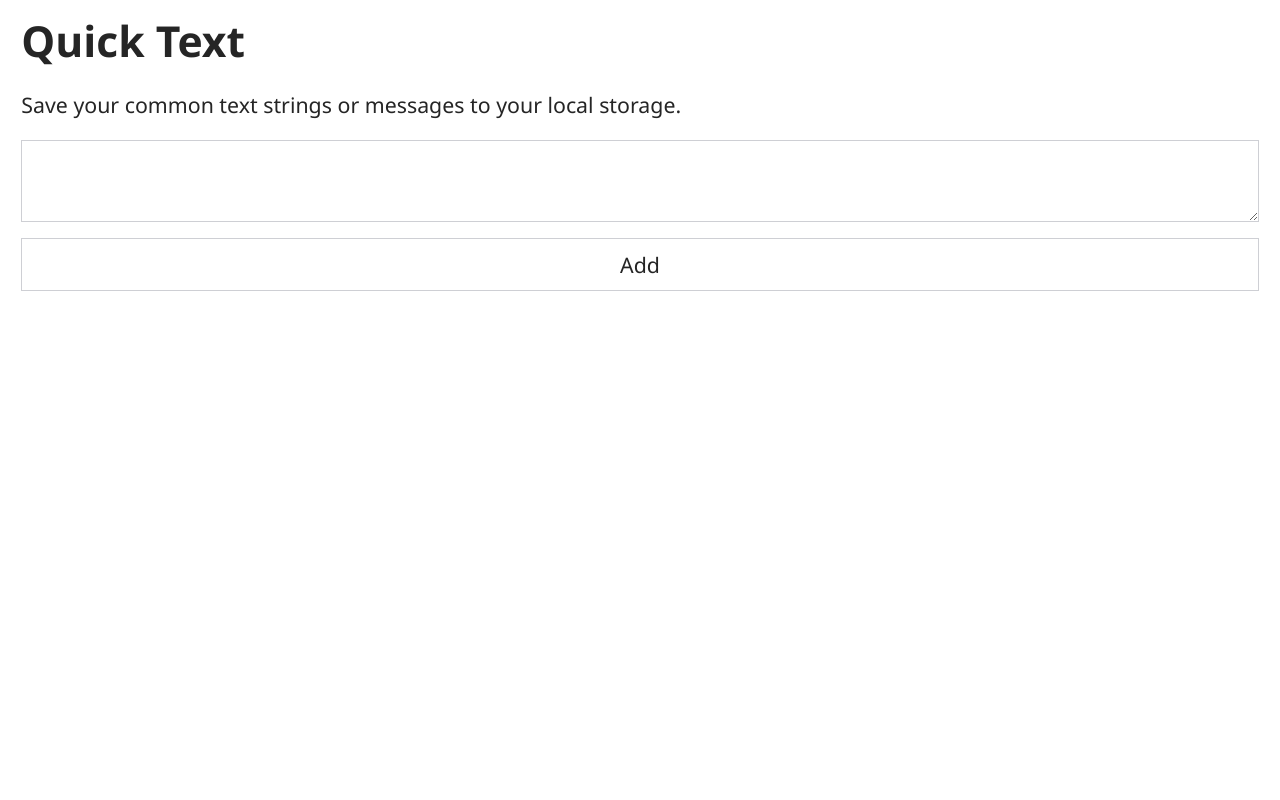
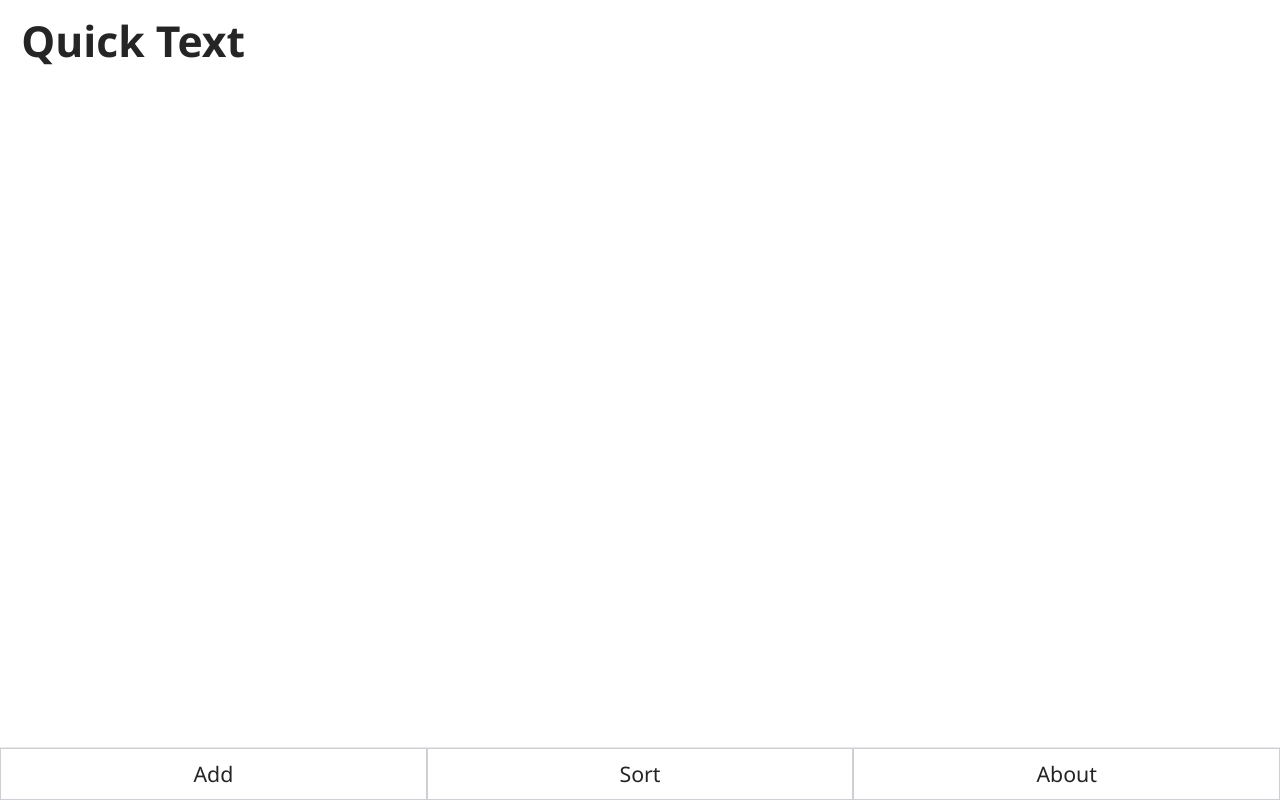
Before and after one commit to fuzzzerd/quicktext, a Vue app: page / in a window 1280 px wide. Built offline with nearby package versions, Linux system fonts and the light colour scheme.

Commit message:
chore: cleans up ui and introduce bottom bar

```diff
--- a/src/App.vue
+++ b/src/App.vue
@@ -1,5 +1,6 @@
 <script setup lang="ts">
-import TheWelcome from './components/QuickText.vue';
+import QuickText from './components/QuickText.vue';
+import BottomBar from './components/BottomBar.vue';
 </script>
 
 <template>
@@ -9,20 +10,21 @@ import TheWelcome from './components/QuickText.vue';
         <h1>Quick Text</h1>
       </div>
     </div>
-    <div class="row">
-      <div class="col col-large">
-        <p>Save your common text strings or messages to your local storage.</p>
-      </div>
-    </div>
   </header>
 
   <main class="container">
-    <TheWelcome />
+    <QuickText />
   </main>
+
+  <BottomBar />
 </template>
 
 <style scoped>
 h1 { margin: 0; }
 h2 { margin: 0; }
 h3 { margin: 0; }
+
+main {
+  padding-bottom: 52px;
+}
 </style>
--- a/src/assets/main.css
+++ b/src/assets/main.css
@@ -4,6 +4,10 @@
 
 body, p {
   margin: 0;
+}
+
+#app {
+  height:100vh;
 }
 
 :root {
--- /dev/null
+++ b/src/components/BottomBar.vue
@@ -0,0 +1,88 @@
+<script setup lang="ts">
+import { ref } from 'vue';
+import { useStringStore } from '@/stores/stringStore';
+
+const isAddPanelVisible = ref(false);
+const isAboutPanelVisible = ref(false);
+const stringModel = ref('');
+
+const stringStore = useStringStore();
+
+
+const toggleAddPanel = () => {
+  isAddPanelVisible.value = !isAddPanelVisible.value;
+};
+const toggleAboutPanel = () => {
+  isAboutPanelVisible.value = !isAboutPanelVisible.value;
+};
+
+function addMsg() {
+  stringStore.addQuickText(stringModel.value);
+  stringModel.value = '';
+  isAddPanelVisible.value = false;
+}
+
+</script>
+
+<template>
+  <div class="bottom-bar">
+    <button @click="toggleAddPanel">Add</button>
+    <button>Sort</button>
+    <button @click="toggleAboutPanel">About</button>
+  </div>
+
+  <div class="sliding-panel container" :class="{ visible: isAddPanelVisible }">
+    <div class="row">
+      <div class="col col-large">
+        <textarea type="text" name="msgAdd" v-model="stringModel"></textarea>
+      </div>
+    </div>
+    <div class="row">
+      <div class="col">
+        <input type="button" value="Add" @click="addMsg" />
+      </div>
+      <div class="col">
+        <input type="button" value="Cancel" @click="isAddPanelVisible = false" />
+      </div>
+    </div>
+  </div>
+  <div class="sliding-panel container" :class="{ visible: isAboutPanelVisible }">
+    <div class="row">
+      <div class="col col-large">
+        <p>Save your common text strings or messages to your local storage.</p>
+      </div>
+    </div>
+  </div>
+</template>
+
+<style scoped>
+.bottom-bar {
+  display: flex;
+  justify-content: space-between;
+  position: fixed;
+  bottom: 0;
+  left:0;
+  width: 100%;
+  z-index: 102;
+
+  button {
+    margin: 0;
+  }
+}
+
+.sliding-panel {
+  position: fixed;
+  bottom: 52px;
+  left: 0;
+  width: 100%;
+  background-color: white;
+  border-top: 1px solid #ccc;
+  transform: translateY(100%);
+  transition: transform 0.3s ease-in-out;
+  z-index: 101;
+}
+
+.sliding-panel.visible {
+  transform: translateY(0);
+}
+</style>
--- a/src/components/QuickText.vue
+++ b/src/components/QuickText.vue
@@ -1,10 +1,7 @@
 <script setup lang="ts">
-import { ref } from 'vue';
 import { useStringStore } from '@/stores/stringStore';
-import QuickTextItem from './QuickTextItem.vue';
 
 const stringStore = useStringStore();
-const stringModel = ref('');
 
 async function shareItem(data: string) {
   const shareData = {
@@ -28,29 +25,43 @@ async function copyItem(data: string) {
   }
 }
 
-function addMsg() {
-  stringStore.addQuickText(stringModel.value);
-  stringModel.value = '';
-}
-
 function removeItem(data: string) {
   stringStore.removeQuickText(data);
 }
 </script>
 
 <template>
-  <div class="row">
-    <div class="col col-large">
-      <textarea type="text" name="msgAdd" v-model="stringModel"></textarea>
-      <input type="button" value="Add" @click="addMsg" />
+  <div class="row fill-width" v-for="qt in stringStore.quickTexts" :key="qt.id">
+    <div class="col details">
+      {{ qt.text }}
     </div>
-  </div>
-  <QuickTextItem v-for="qt in stringStore.quickTexts" :key="qt.id">
-    <template #icon>
+    <div class="col icons">
       <button @click="copyItem(qt.text)">📃</button>
       <button @click="shareItem(qt.text)">💬</button>
       <button @click="removeItem(qt.text)">❌</button>
-    </template>
-    {{ qt.text }}
-  </QuickTextItem>
+    </div>
+  </div>
 </template>
+
+<style scoped>
+.fill-width {
+  justify-content: space-between;
+}
+
+.details {
+  flex: 1;
+  flex-basis: 380px;
+}
+
+.icons {
+  display: flex;
+  flex-grow: 0;
+
+  button {
+    width: 50px;
+    height: 50px;
+    margin: 0;
+    padding: 0;
+  }
+}
+</style>
--- a/src/components/QuickTextItem.vue
+++ /dev/null
@@ -1,28 +0,0 @@
-<template>
-  <div class="row">
-    <div class="col col-medium">
-      <slot></slot>
-    </div>
-    <div class="col col-small icons">
-      <slot name="icon"></slot>
-    </div>
-  </div>
-</template>
-
-<style scoped>
-.item {
-  margin-top: 2rem;
-  display: flex;
-  position: relative;
-}
-
-.details {
-  flex: 1;
-  margin-left: 1rem;
-}
-
-.icons {
-  display: flex;
-  width: 100px;
-}
-</style>
```
